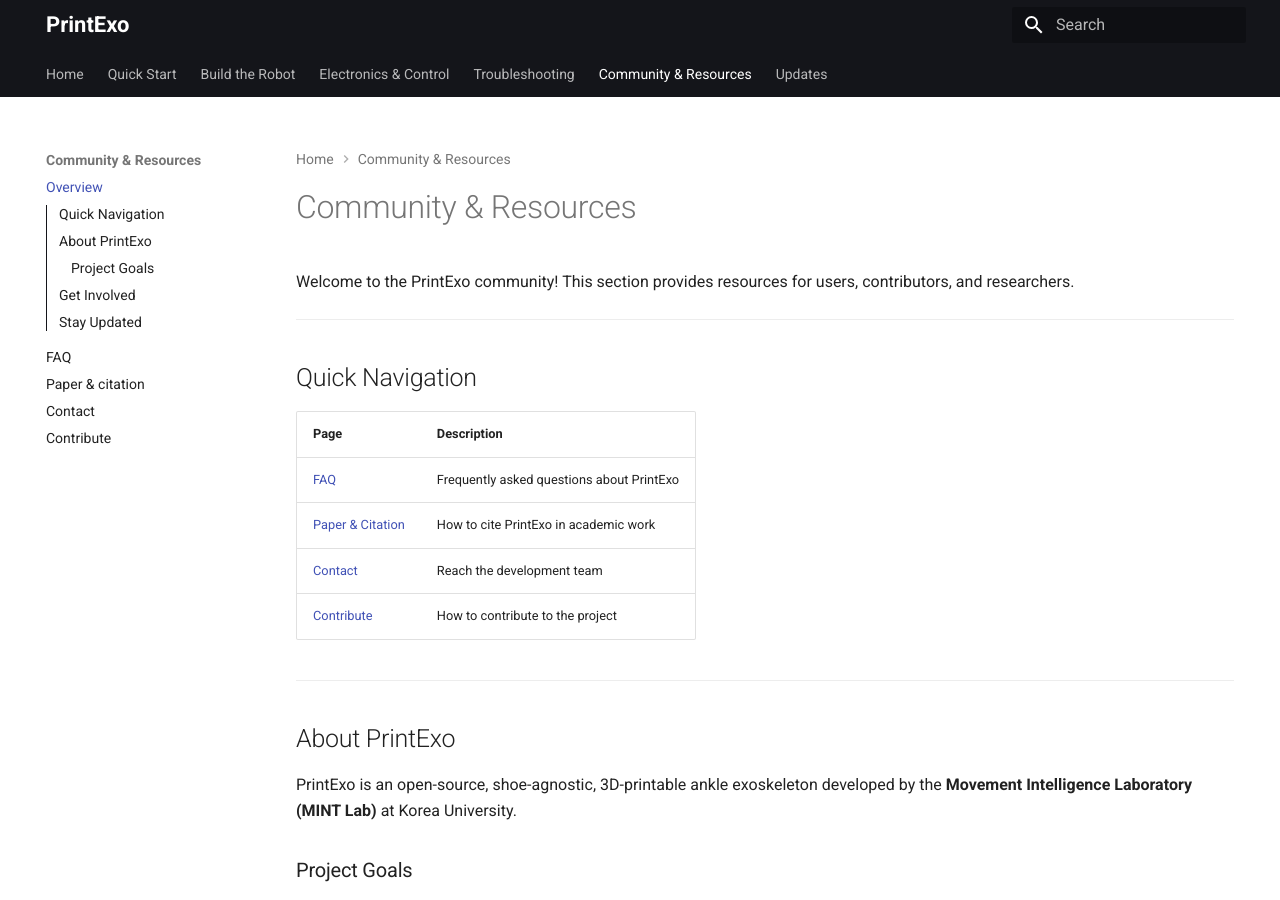
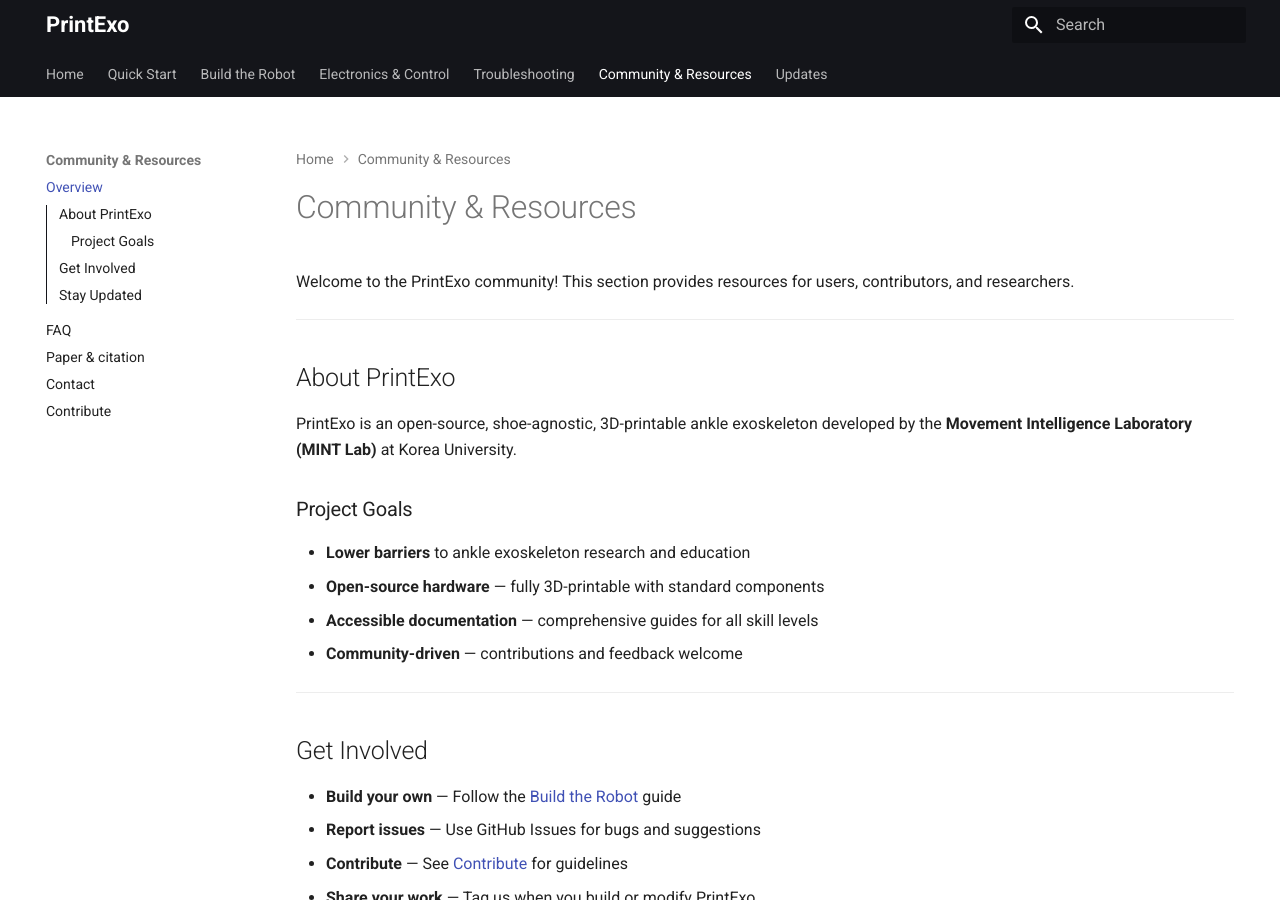
Before and after one commit to printexo/printexo.github.io, an MkDocs documentation site: the page built from docs/comm_res/index.md, in a window 1280 px wide and 900 px high. Built offline with MkDocs 1.6.1 and Material for MkDocs 9.7.7, drawn with Linux system fonts in a browser that asks for light colours.

Commit message:
docs: Community & Resources Quick Navigation 삭제

```diff
--- a/docs/comm_res/index.md
+++ b/docs/comm_res/index.md
@@ -1,17 +1,6 @@
 # Community & Resources
 
 Welcome to the PrintExo community! This section provides resources for users, contributors, and researchers.
-
----
-
-## Quick Navigation
-
-| Page | Description |
-|------|-------------|
-| [FAQ](faq.md) | Frequently asked questions about PrintExo |
-| [Paper & Citation](citation.md) | How to cite PrintExo in academic work |
-| [Contact](contact.md) | Reach the development team |
-| [Contribute](contribute.md) | How to contribute to the project |
 
 ---
 
```
